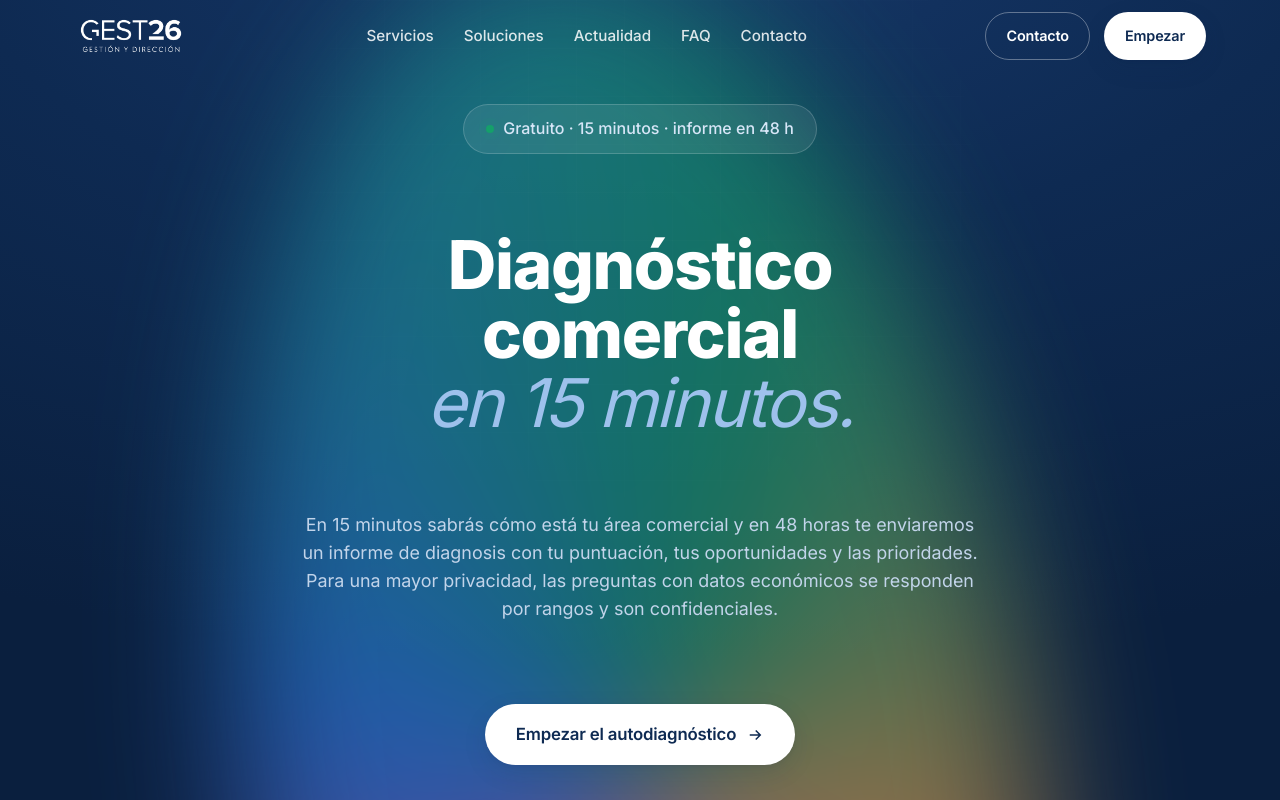
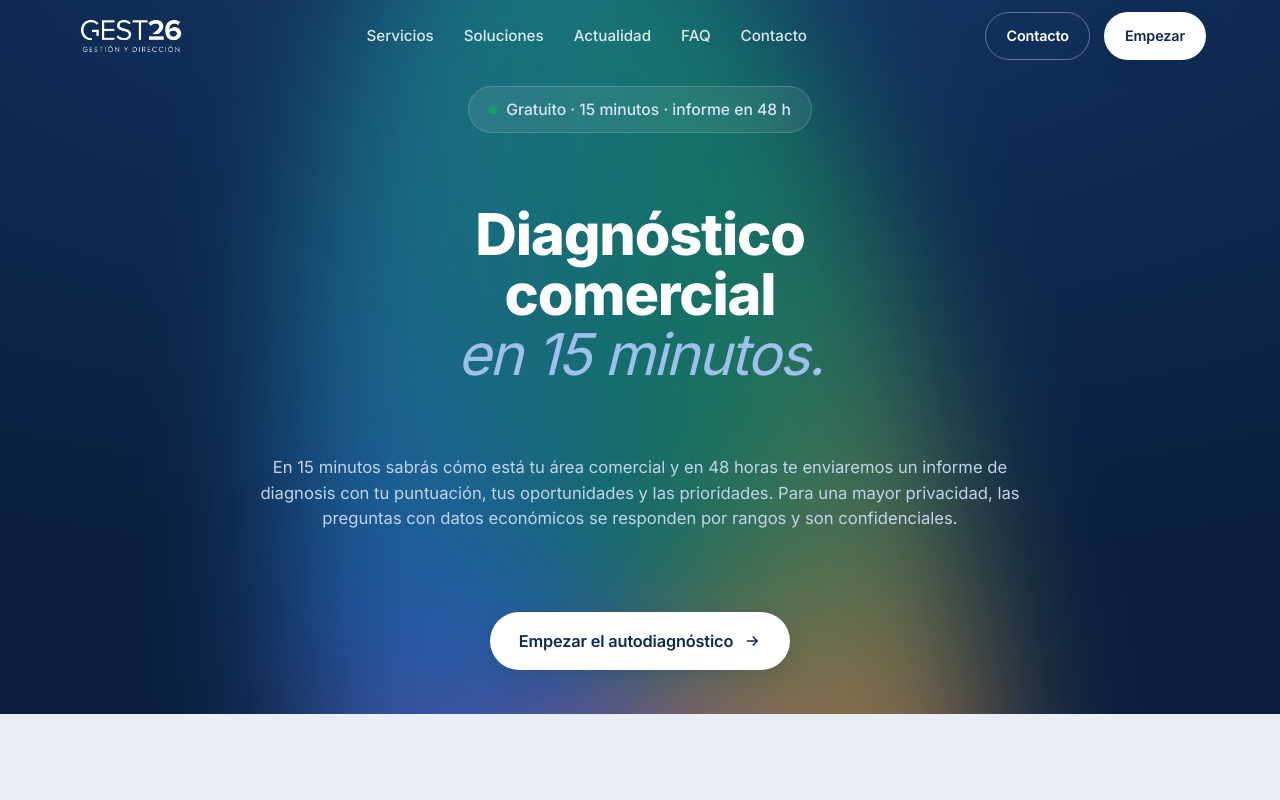
Before and after one commit to quiquepl/gest26prueba, a website: page public/diagnostico.html in a window 1280 px wide. Shown: the top 800 px of the page. Drawn offline with Linux system fonts and the light colour scheme; no server answers.

Commit message:
Cuestionario: bloqueo de animacion (no se rallan las tarjetas al pulsar rapido) + 48h; hero diagnostico mas compacto (CTA a primera vista)
Co-Authored-By: Claude Opus 4.8 <noreply@anthropic.com>

```diff
--- a/public/css/components.css
+++ b/public/css/components.css
@@ -522,13 +522,13 @@ textarea.q-input { resize: vertical; min-height: 84px; }
 .darkhero .nav:not(.scrolled) .nav__burger span { background: #fff; }
 .darkhero .nav:not(.scrolled) .brand__tag { color: rgba(255,255,255,.6); }
 
-/* Hero del diagnóstico: centrado, directo, compacto (todo arriba) */
-.diaghero { padding-top: 104px !important; padding-bottom: 64px !important; }
-.diaghero .hero__badge { font-size: 1rem; padding: 11px 22px; margin-bottom: 20px; }
-.diaghero__title { font-size: clamp(2.4rem, 5.6vw, 4.2rem) !important; line-height: 1.03 !important; letter-spacing: -.02em; margin-bottom: 10px !important; }
-.diaghero .hero__sub { margin: 8px auto 26px; max-width: 680px; font-size: clamp(1.02rem, 1.4vw, 1.18rem); }
+/* Hero del diagnóstico: centrado, directo, compacto (CTA a primera vista) */
+.diaghero { padding-top: 86px !important; padding-bottom: 44px !important; }
+.diaghero .hero__badge { font-size: .98rem; padding: 10px 20px; margin-bottom: 16px; }
+.diaghero__title { font-size: clamp(2.2rem, 4.8vw, 3.6rem) !important; line-height: 1.04 !important; letter-spacing: -.02em; margin-bottom: 8px !important; }
+.diaghero .hero__sub { margin: 6px auto 24px; max-width: 760px; font-size: clamp(1rem, 1.3vw, 1.12rem); }
 .diaghero .hero__actions { justify-content: center; margin-bottom: 0; }
-.btn--lg { padding: 16px 30px; font-size: 1.05rem; }
+.btn--lg { padding: 15px 28px; font-size: 1.02rem; }
 
 @media (max-width: 720px) {
   .clients__grid { grid-template-columns: 1fr; max-width: 320px; }
```
Also changed, not shown: public/cuestionario.html (+16 -2 lines).
